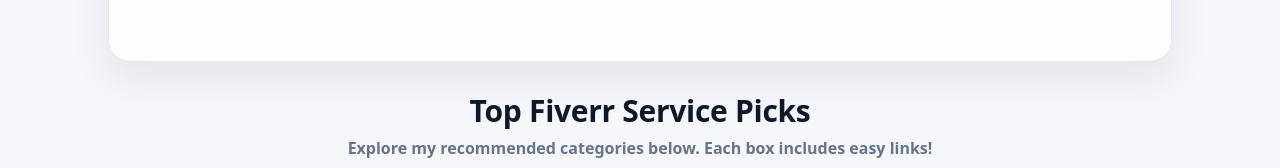
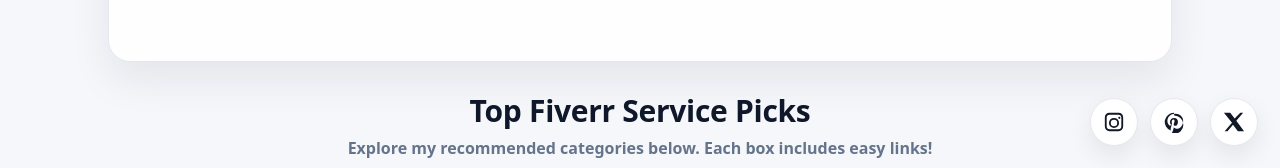
Before and after one commit to uttamsarkar-trendcraft/fiverr-affiliate-landing, a plain HTML site: page index.html in a window 1280 px wide. Shown: the part 632-800 px from the top of the page. Drawn offline with Linux system fonts and the light colour scheme.

Commit message:
Update index.html

```diff
--- a/index.html
+++ b/index.html
@@ -384,6 +384,36 @@
       .grid{grid-template-columns:1fr}
       h1{font-size:36px}
     }
+
+    /* ✅ Floating Social Icons (Added) */
+    .social-floating{
+      position: fixed;
+      bottom: 22px;
+      right: 22px;
+      display: flex;
+      gap: 12px;
+      z-index: 9999;
+    }
+    .social-floating a{
+      width: 48px;
+      height: 48px;
+      border-radius: 50%;
+      display: grid;
+      place-items: center;
+      background: #ffffff;
+      border: 1px solid #e5e7eb;
+      box-shadow: 0 10px 25px rgba(0,0,0,0.08);
+      color: #111827;
+      transition: all 0.2s ease;
+    }
+    .social-floating a:hover{
+      transform: translateY(-3px);
+      box-shadow: 0 15px 30px rgba(0,0,0,0.15);
+    }
+    .social-floating svg{
+      width: 22px;
+      height: 22px;
+    }
   </style>
 </head>
 
@@ -432,7 +462,6 @@
 
       <div class="heroRight">
         <div class="illus">
-          <!-- You can replace with your own hosted image later -->
           <img
             src="https://images.unsplash.com/photo-1521737604893-d14cc237f11d?auto=format&fit=crop&w=1400&q=60"
             alt="Freelancer working illustration style"
@@ -577,6 +606,27 @@
 
   </div>
 
+  <!-- ✅ Floating Social Icons (Added) -->
+  <div class="social-floating">
+    <a href="https://www.instagram.com/trendcraft_editor/" target="_blank" rel="noopener" aria-label="Instagram">
+      <svg viewBox="0 0 24 24" fill="currentColor">
+        <path d="M7 2C4.2 2 2 4.2 2 7v10c0 2.8 2.2 5 5 5h10c2.8 0 5-2.2 5-5V7c0-2.8-2.2-5-5-5H7zm10 2c1.7 0 3 1.3 3 3v10c0 1.7-1.3 3-3 3H7c-1.7 0-3-1.3-3-3V7c0-1.7 1.3-3 3-3h10zm-5 3.5A5.5 5.5 0 1 0 17.5 13 5.5 5.5 0 0 0 12 7.5zm0 9A3.5 3.5 0 1 1 15.5 13 3.5 3.5 0 0 1 12 16.5zM17.8 6.2a1.2 1.2 0 1 0 1.2 1.2 1.2 1.2 0 0 0-1.2-1.2z"/>
+      </svg>
+    </a>
+
+    <a href="https://www.pinterest.com/trendcraftUS/" target="_blank" rel="noopener" aria-label="Pinterest">
+      <svg viewBox="0 0 24 24" fill="currentColor">
+        <path d="M12 2a10 10 0 0 0-3.5 19.4c-.1-.8-.2-2 .1-2.9l1.2-5.1s-.3-.6-.3-1.5c0-1.4.8-2.5 1.8-2.5.9 0 1.3.7 1.3 1.5 0 .9-.6 2.2-.9 3.5-.2 1 .5 1.8 1.5 1.8 1.8 0 3.1-1.9 3.1-4.6 0-2.4-1.7-4-4.2-4-2.9 0-4.5 2.2-4.5 4.4 0 .9.3 1.9.8 2.4.1.1.2.3.1.4l-.3 1.2c-.1.2-.2.3-.5.2-1.8-.8-2.9-3.2-2.9-5.2 0-4.2 3.1-8 8.9-8 4.7 0 8.3 3.4 8.3 7.9 0 4.7-3 8.5-7.1 8.5-1.4 0-2.7-.7-3.1-1.6l-.9 3.4c-.3 1.1-1 2.4-1.5 3.2.9.3 1.8.5 2.8.5a10 10 0 1 0 0-20z"/>
+      </svg>
+    </a>
+
+    <a href="https://x.com/trendcraft03" target="_blank" rel="noopener" aria-label="X">
+      <svg viewBox="0 0 24 24" fill="currentColor">
+        <path d="M18.9 2H22l-7.5 8.6L23 22h-6.8l-5.3-7-6 7H1.8l8-9.2L1 2h6.9l4.8 6.3L18.9 2z"/>
+      </svg>
+    </a>
+  </div>
+
   <script>
     document.getElementById("year").textContent = new Date().getFullYear();
   </script>
```
